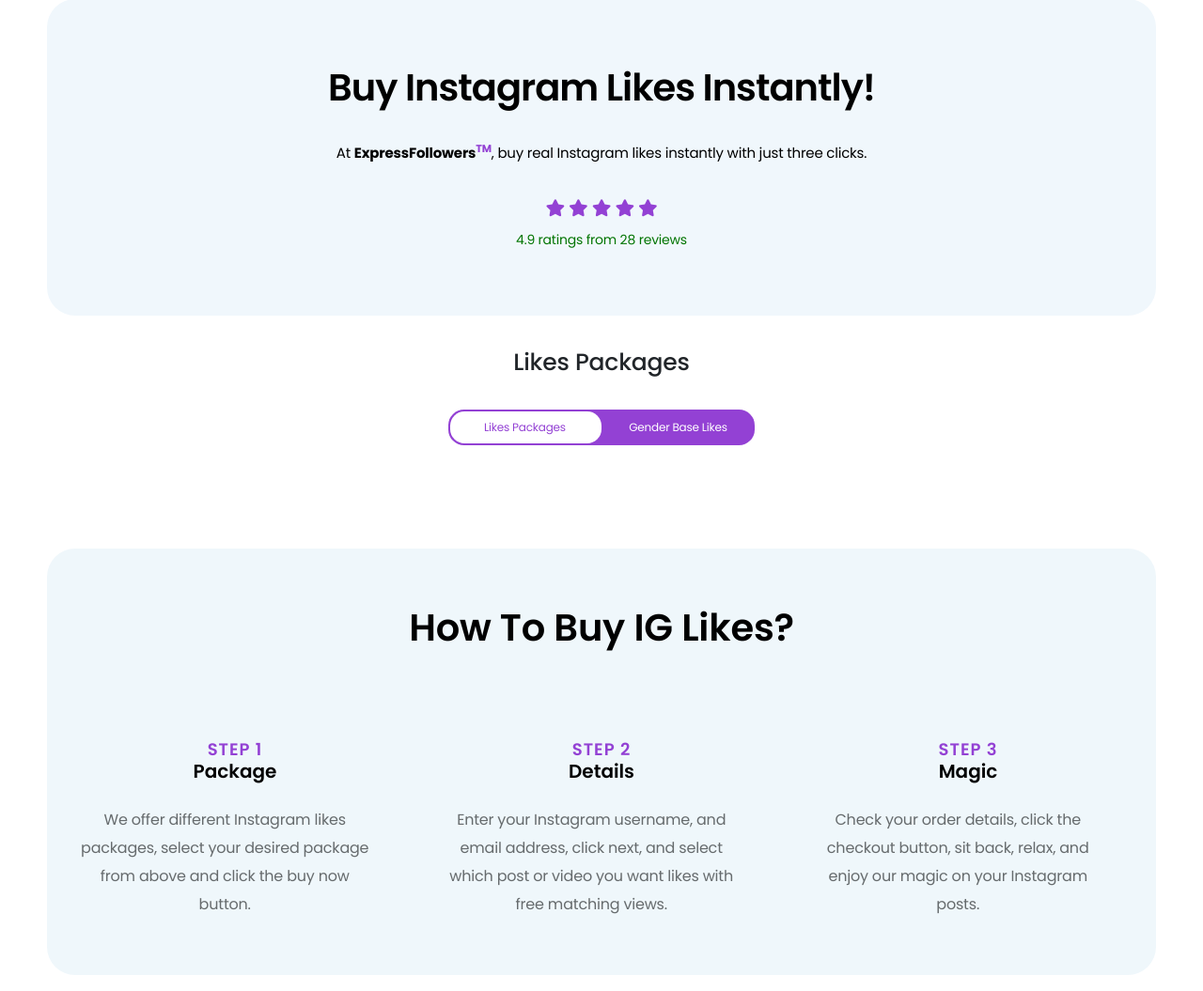
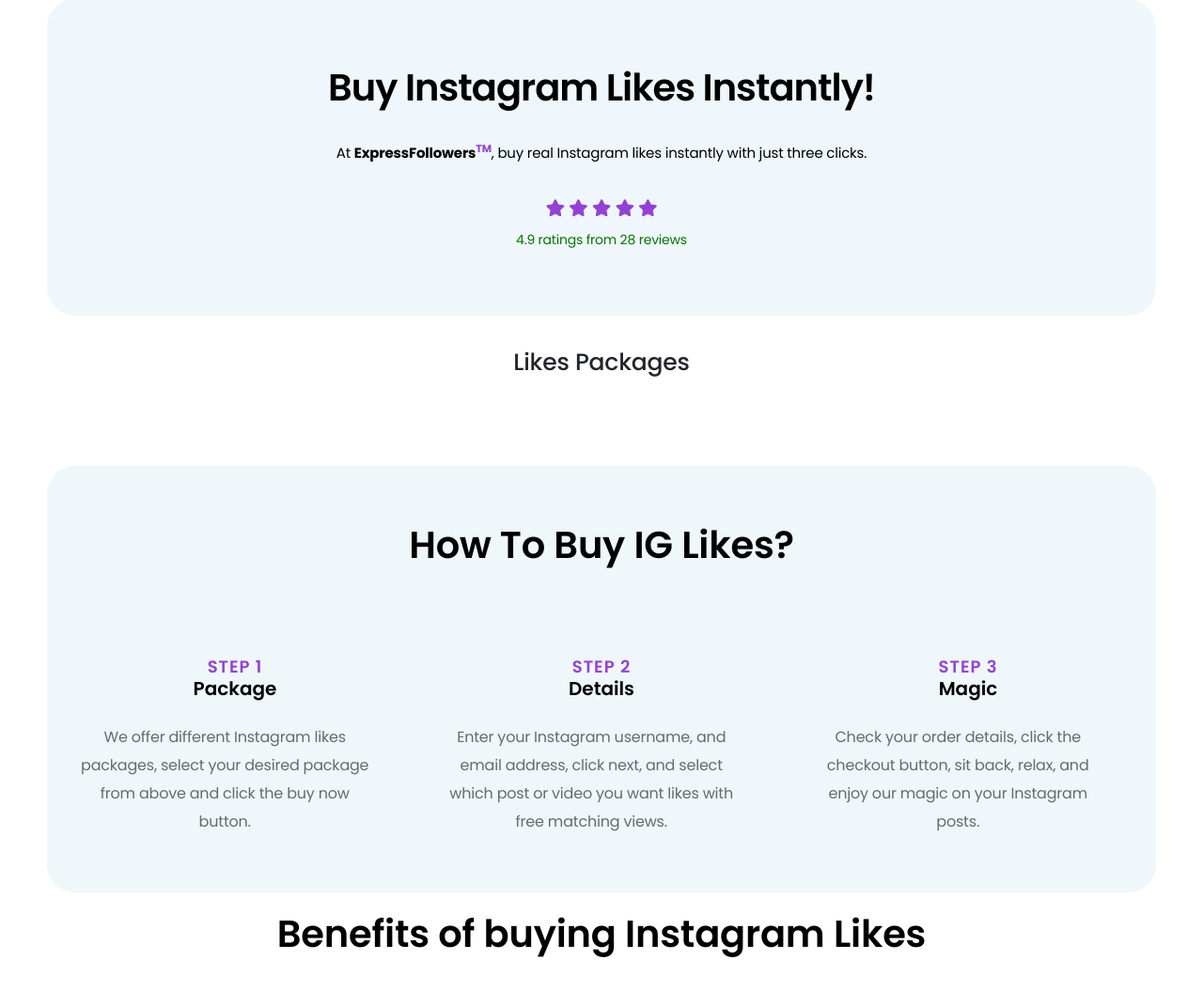
Before and after one commit to XOTTABY4/SMM, a Django app: page /buy-instagram-likes/ in a window 1280 px wide. Shown: the part 144-1199 px from the top of the page at 94% size. Run offline with Django 4.2, Linux system fonts and the light colour scheme; some libraries are stand-ins or nearby versions.

Commit message:
"new venv"

```diff
--- a/smm_eu/settings.py
+++ b/smm_eu/settings.py
@@ -29,7 +29,7 @@ SECRET_KEY = 'django-insecure-!5535%cw1576jfz$9y^1c)ss1!wyqx0$07raq7@cey3@er%+&n
 # SECURITY WARNING: don't run with debug turned on in production!
 DEBUG = True
 
-ALLOWED_HOSTS = ['127.0.0.1' , '8000-xottaby4-smm-c9qhbn39ej5.ws-eu105.gitpod.io', '8000-xottaby4-smm-4108fw1ly9u.ws-eu105.gitpod.io']
+ALLOWED_HOSTS = ['127.0.0.1' , '8000-xottaby4-smm-c9qhbn39ej5.ws-eu105.gitpod.io', '8000-xottaby4-smm-lhjiwepi8zk.ws-eu105.gitpod.io']
 
 #For Django Debug Panel
 INTERNAL_IPS = []
--- a/templates/main/instagramlike.html
+++ b/templates/main/instagramlike.html
@@ -32,17 +32,6 @@
             <div class="container">
                 <div class=" container-fluid pricingTable pt-90">
                     <div class="container">
-                        <div class="row">
-                            <div class="col-12">
-                                <div class="inner d-flex tabsBtnHolder">
-                                    <ul>
-                                        <li><p id="monthly" class="active">Likes Packages</p></li>
-                                        <li><p id="yearly" class>Gender Base Likes</p></li>
-                                        <li class="indicator"></li>
-                                    </ul>
-                                </div>
-                            </div>
-                        </div>
                         <div class="row monthlyPriceList animated">
                             {% for price_field in list_inst_like %}
                             <div class="col-md-3">
```
Also changed, not shown: 1 other file.
